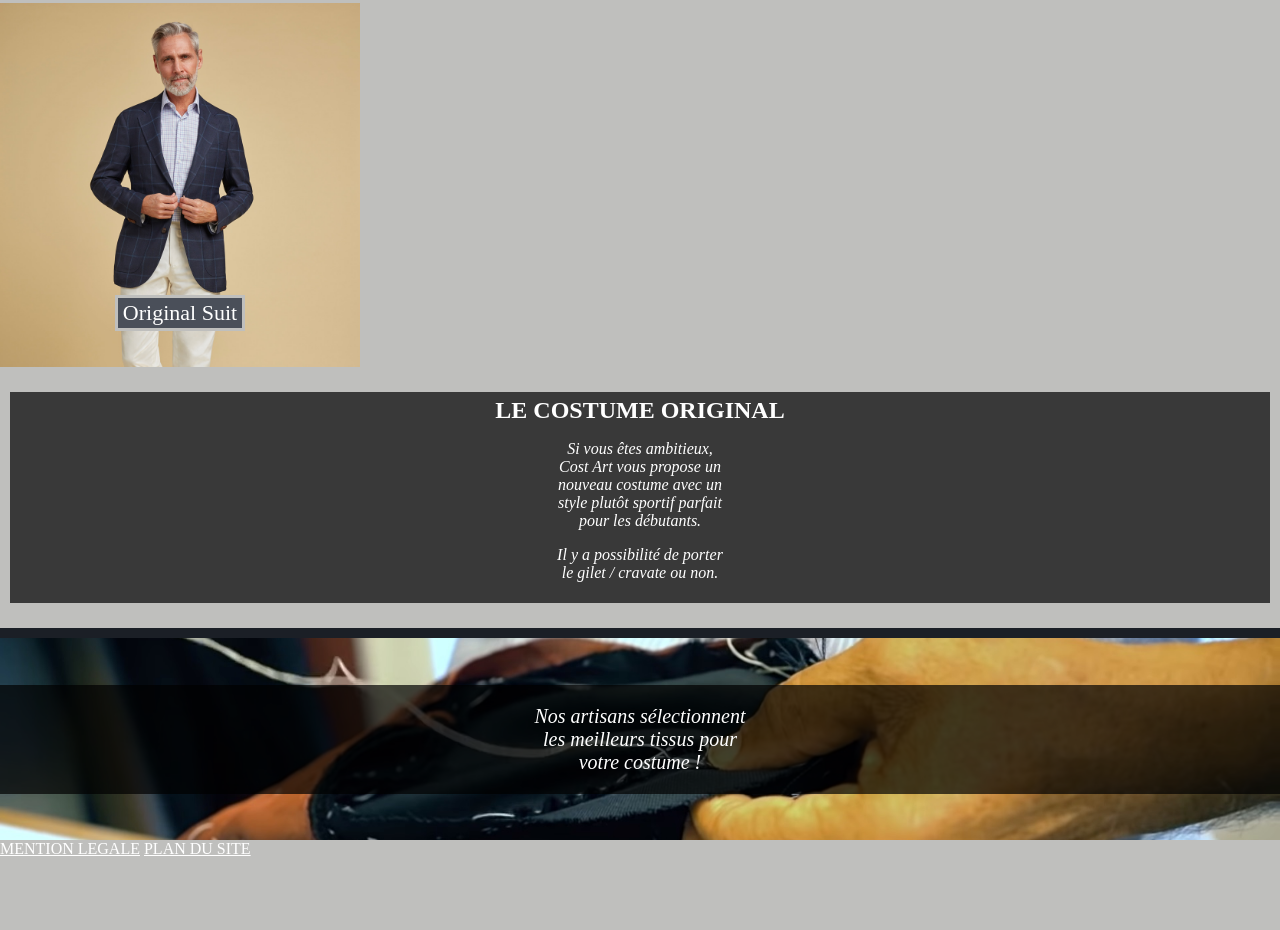
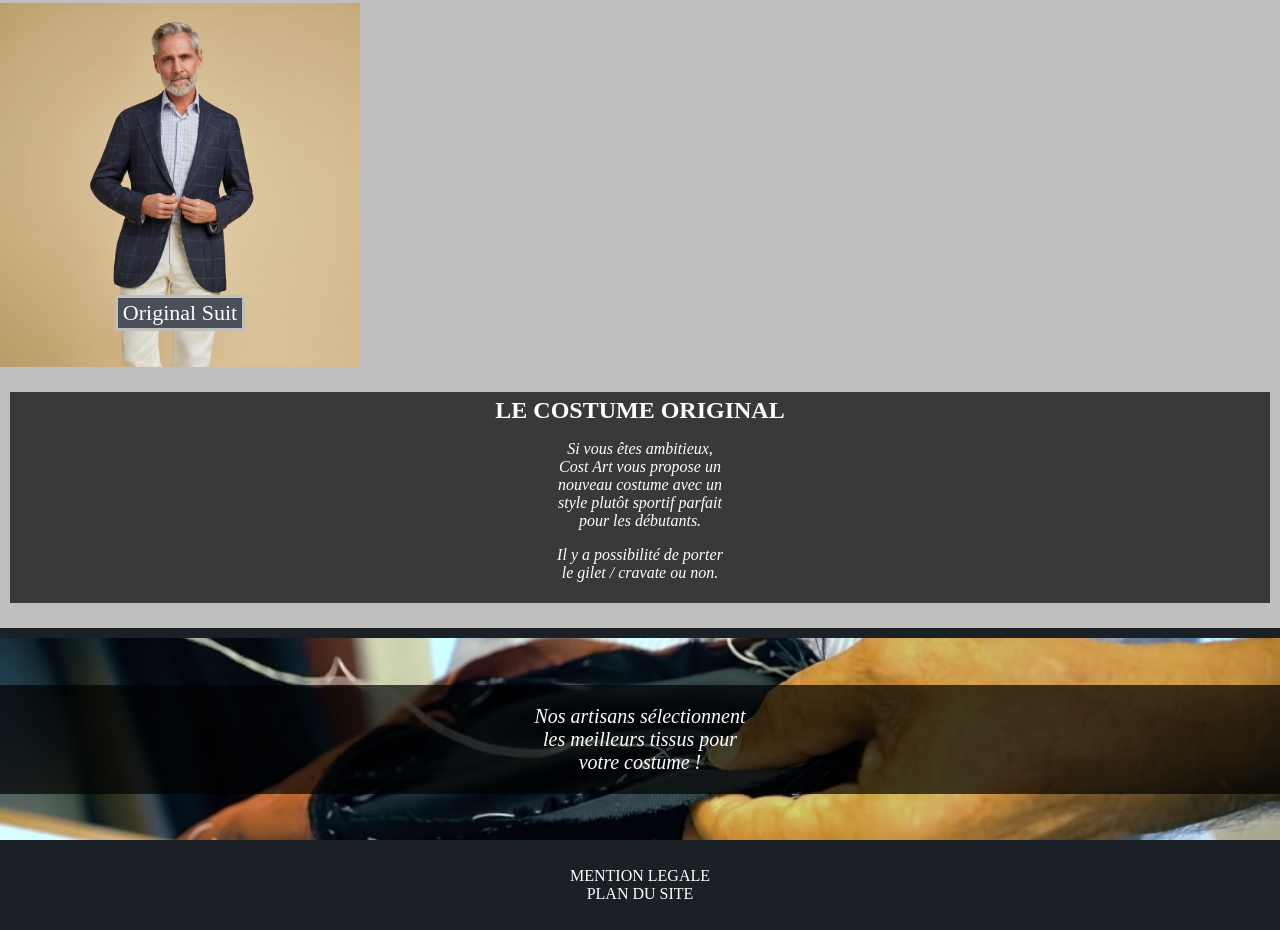
Before and after one commit to LeSapinDeNoel/projet_statique, a plain HTML site: page index.html in a window 1280 px wide. Shown: the part 1422-2352 px from the top of the page. Before the commit the page ends 2280 px from the top, so only its background shows below. Drawn offline with nearby package versions, Linux system fonts and the light colour scheme.

Commit message:
Finition footer

```diff
--- a/css/style.css
+++ b/css/style.css
@@ -230,3 +230,20 @@ p {
   padding: 20px 0;
   font-size: 20px;
 }
+
+.info {
+  background-color: #1B1F26;
+  display: flex;
+  justify-content: center;
+  align-items: center;
+  flex-direction: column;
+  height: 90px;
+}
+
+.info a {
+  text-decoration: none;
+}
+
+.info a:hover {
+  text-decoration: underline;
+}
```
